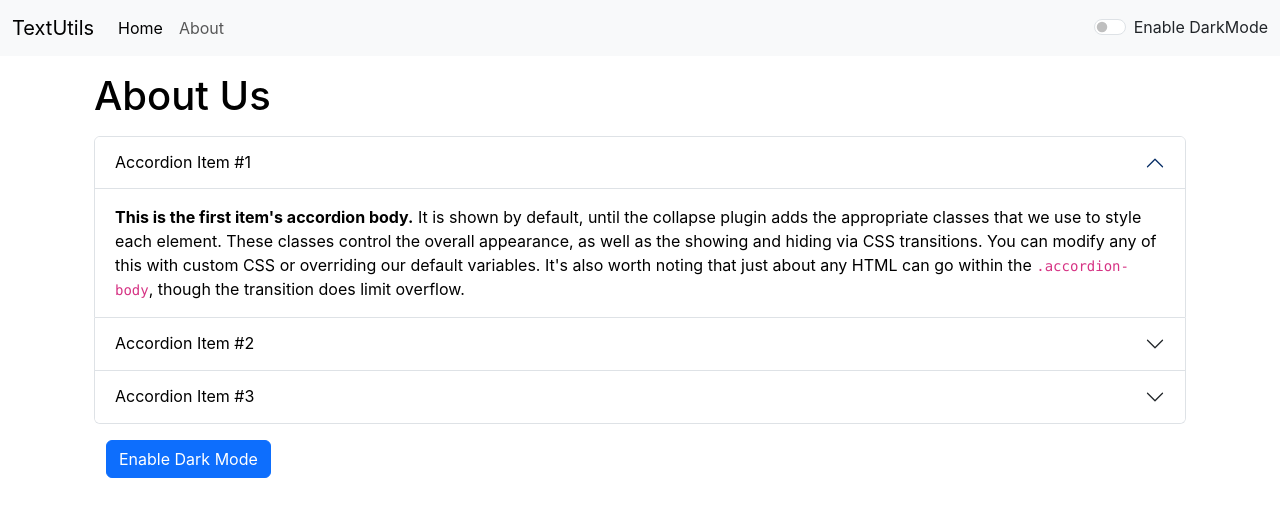
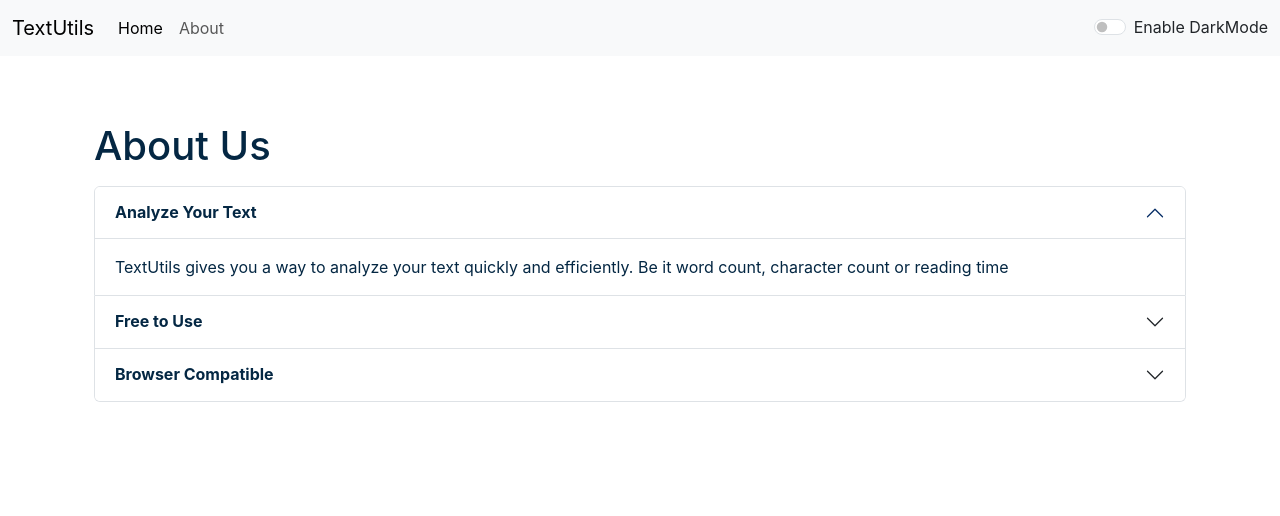
Before and after one commit to sainath-666/Textutils, a React (Create React App) app: page /about in a window 1280 px wide. Shown: the top 516 px of the page. Built offline with nearby package versions, Linux system fonts and the light colour scheme.

Commit message:
made some UI changes

```diff
--- a/public/index.html
+++ b/public/index.html
@@ -2,7 +2,7 @@
 <html lang="en">
   <head>
     <meta charset="utf-8" />
-    <link rel="icon" href="%PUBLIC_URL%/favicon.ico" />
+    <link rel="icon" href="%PUBLIC_URL%/favicon.png" />
     <meta name="viewport" content="width=device-width, initial-scale=1" />
     <meta name="theme-color" content="#000000" />
     <meta
--- a/src/App.js
+++ b/src/App.js
@@ -40,7 +40,7 @@
         <Alert alert={alert} />
         <div className="container my-3">
           <Routes>
-            <Route exact path="/about" element={<About />} />
+            <Route exact path="/about" element={<About mode={mode} />} />
             <Route
              exact path="/"
               element={
--- a/src/components/About.js
+++ b/src/components/About.js
@@ -1,33 +1,15 @@
-import React, { useState } from "react";
+import React from "react";
 
-export default function About() {
-  const [myStyle, setMyStyle] = useState({
-    color: "black",
-    backgroundColor: "white",
-  });
+export default function About(props) {
 
-  const [btnText, setBtnText] = useState("Enable Dark Mode");
+  let myStyle = {
+    color: props.mode === "dark" ? "white" : "#042743",
+    backgroundColor: props.mode === "dark" ? "rgb(36 74 104)" : "white",
+  };
 
 
-  const toggleStyle = () => {
-    if (myStyle.color === "black") {
-      setMyStyle({
-        color: "white",
-        backgroundColor: "black",
-        border: "1px solid white",
-      });
-      setBtnText("Enable Dark Mode");
-    } else {
-      setMyStyle({
-        color: "black",
-        backgroundColor: "white",
-      });
-      setBtnText("Enable Light Mode");
-    }
-  }
-
   return (
-    <div className="container" style={myStyle}>
+    <div className="container" style={{color: props.mode === "dark" ? "white" : "#042743"}}>
       <h1 className="my-3">About Us</h1>
       <div className="accordion" id="accordionExample" style={myStyle}>
         <div className="accordion-item">
@@ -41,7 +23,7 @@
               aria-controls="collapseOne"
               style={myStyle}
             >
-              Accordion Item #1
+              <strong>Analyze Your Text</strong>
             </button>
           </h2>
           <div
@@ -50,14 +32,8 @@
             data-bs-parent="#accordionExample"
           >
             <div className="accordion-body" style={myStyle}>
-              <strong>This is the first item's accordion body.</strong> It is
-              shown by default, until the collapse plugin adds the appropriate
-              classes that we use to style each element. These classes control
-              the overall appearance, as well as the showing and hiding via CSS
-              transitions. You can modify any of this with custom CSS or
-              overriding our default variables. It's also worth noting that just
-              about any HTML can go within the <code>.accordion-body</code>,
-              though the transition does limit overflow.
+              TextUtils gives you a way to analyze your text quickly and
+              efficiently. Be it word count, character count or reading time
             </div>
           </div>
         </div>
@@ -72,7 +48,7 @@
               aria-controls="collapseTwo"
               style={myStyle}
             >
-              Accordion Item #2
+              <strong>Free to Use</strong>
             </button>
           </h2>
           <div
@@ -81,14 +57,14 @@
             data-bs-parent="#accordionExample"
           >
             <div className="accordion-body" style={myStyle}>
-              <strong>This is the second item's accordion body.</strong> It is
-              hidden by default, until the collapse plugin adds the appropriate
-              classes that we use to style each element. These classes control
-              the overall appearance, as well as the showing and hiding via CSS
-              transitions. You can modify any of this with custom CSS or
-              overriding our default variables. It's also worth noting that just
-              about any HTML can go within the <code>.accordion-body</code>,
-              though the transition does limit overflow.
+              TextUtils is a free character counter tool that provides instant
+              character count & word count statistics for a given text.
+              TextUtils reports the number of words and characters. Thus it is
+              suitable for writing text with word/character limit. This is a
+              free online character counter tool that provides instant character
+              count & word count statistics for a given text. TextUtils reports
+              the number of words and characters. Thus it is suitable for
+              writing text with word/character limit.
             </div>
           </div>
         </div>
@@ -103,7 +79,7 @@
               aria-controls="collapseThree"
               style={myStyle}
             >
-              Accordion Item #3
+              <strong>Browser Compatible</strong>
             </button>
           </h2>
           <div
@@ -112,23 +88,16 @@
             data-bs-parent="#accordionExample"
           >
             <div className="accordion-body" style={myStyle}>
-              <strong>This is the third item's accordion body.</strong> It is
-              hidden by default, until the collapse plugin adds the appropriate
-              classes that we use to style each element. These classes control
-              the overall appearance, as well as the showing and hiding via CSS
-              transitions. You can modify any of this with custom CSS or
-              overriding our default variables. It's also worth noting that just
-              about any HTML can go within the <code>.accordion-body</code>,
-              though the transition does limit overflow.
+              This word counter software works in any web browser such as
+              Chrome, Firefox, Internet Explorer, Safari, Opera. It suits to
+              count characters in facebook, blog, excel document, pdf document,
+              essays, online, etc. This character counter allows you to count
+              the characters and words in a text. The tool is compatible with
+              all browsers and can be used on any device.
             </div>
           </div>
         </div>
       </div>
-      <div className="container my-3">
-        <button onClick={toggleStyle} className="btn btn-primary">
-          {btnText}
-        </button>
-      </div>
     </div>
   );
 }
--- a/src/components/Alert.js
+++ b/src/components/Alert.js
@@ -6,12 +6,15 @@
     return lower.charAt(0).toUpperCase() + lower.slice(1);
   };
   return (
-    props.alert &&
+    <div style={{ height: "50px" }}>
+      {props.alert &&
       <div
         className={`alert alert-${props.alert.type} alert-dismissible fade show`}
         role="alert"
       >
-      <strong>{capitalize(props.alert.type)}</strong>{props.alert.msg}
+        <strong>{capitalize(props.alert.type)}</strong>
+        {props.alert.msg}
+      </div>}
     </div>
   );
 };
--- a/src/components/TextForm.js
+++ b/src/components/TextForm.js
@@ -23,6 +23,7 @@
 
   const handleCopy = () => {
     navigator.clipboard.writeText(text);
+    document.getSelection().removeAllRanges();
     props.showAlert(": Text Copied to Clipboard!", "success");
   };
 
@@ -46,26 +47,26 @@
             value={text}
             onChange={handleOnChange}
             style={{
-              backgroundColor: props.mode === "dark" ? "grey" : "white",
+              backgroundColor: props.mode === "dark" ? "#13466e" : "white",
               color: props.mode === "dark" ? "white" : "#042743",
             }}
             id="myBox"
             rows="8"
           ></textarea>
         </div>
-        <button className="btn btn-primary mx-1" onClick={handleUpClick}>
+        <button disabled={text.length===0} className="btn btn-primary mx-1 my-1" onClick={handleUpClick}>
           Convert to Uppercase
         </button>
-        <button className="btn btn-primary mx-1" onClick={handleLoClick}>
+        <button disabled={text.length===0} className="btn btn-primary mx-1 my-1" onClick={handleLoClick}>
           Convert to Lowercase
         </button>
-        <button className="btn btn-primary mx-1" onClick={handleClearClick}>
+        <button disabled={text.length===0} className="btn btn-primary mx-1 my-1" onClick={handleClearClick}>
           Clear Text
         </button>
-        <button className="btn btn-primary mx-1" onClick={handleCopy}>
+        <button disabled={text.length===0} className="btn btn-primary mx-1 my-1" onClick={handleCopy}>
           Copy Text
         </button>
-        <button className="btn btn-primary mx-1" onClick={handleExtraSpaces}>
+        <button disabled={text.length===0} className="btn btn-primary mx-1 my-1" onClick={handleExtraSpaces}>
           Remove Extra Spaces
         </button>
       </div>
@@ -75,9 +76,9 @@
       >
         <h2> Your Text Summary </h2>
         <p>
-          {text.split(" ").length} words and {text.length} characters
+          {text.split(" ").filter((element)=>{return element.length!==0}).length} words and {text.length} characters
         </p>
-        <p>{0.008 * text.split(" ").length} Minutes to read</p>
+        <p>{0.008 * text.split(" ").filter((element)=>{return element.length!==0}).length} Minutes to read</p>
         <h2>Preview</h2>
 
         <p>
```
Also changed, not shown: public/favicon.png (added), public/manifest.json. Lines whose indentation alone changed are shown as unchanged.
